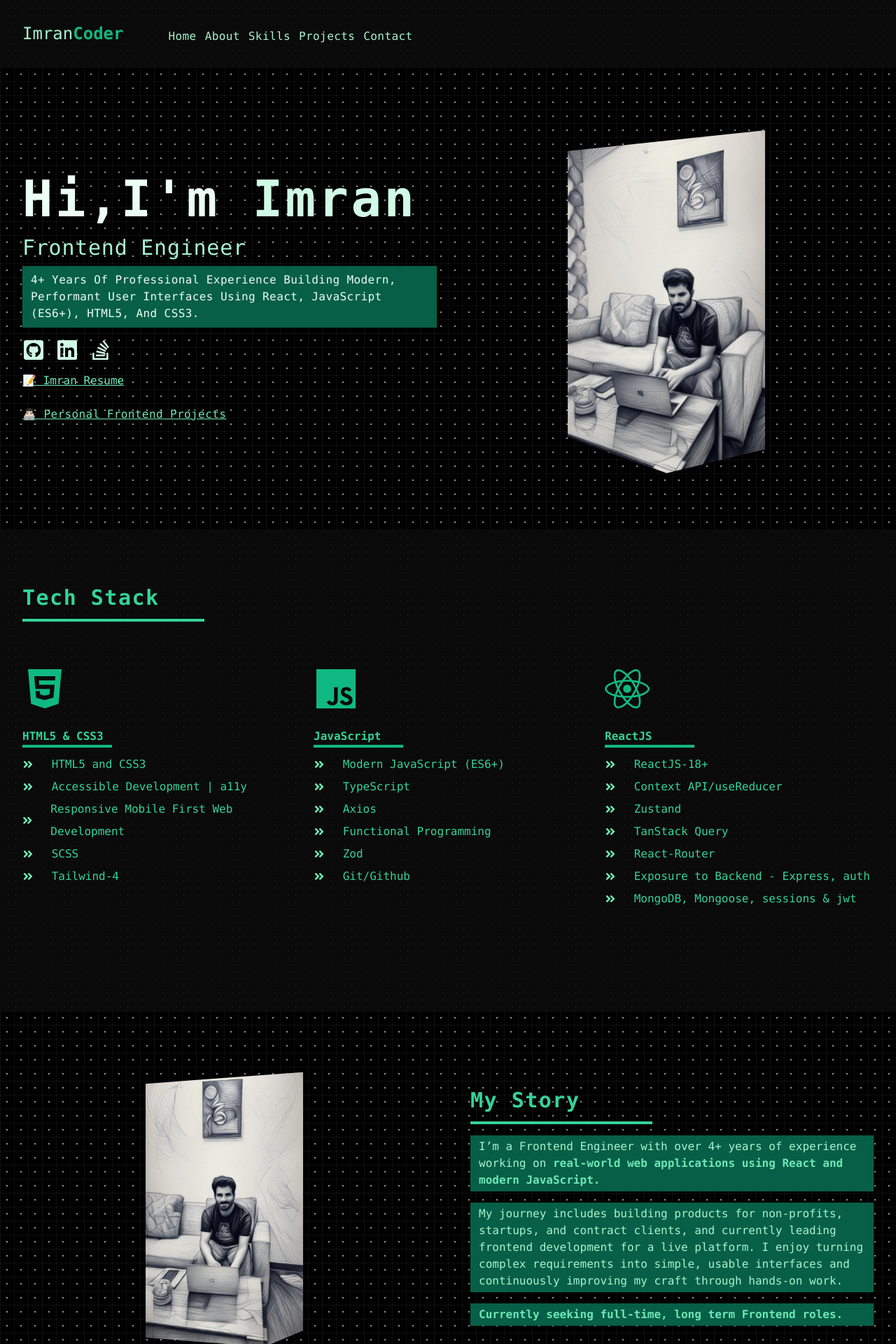
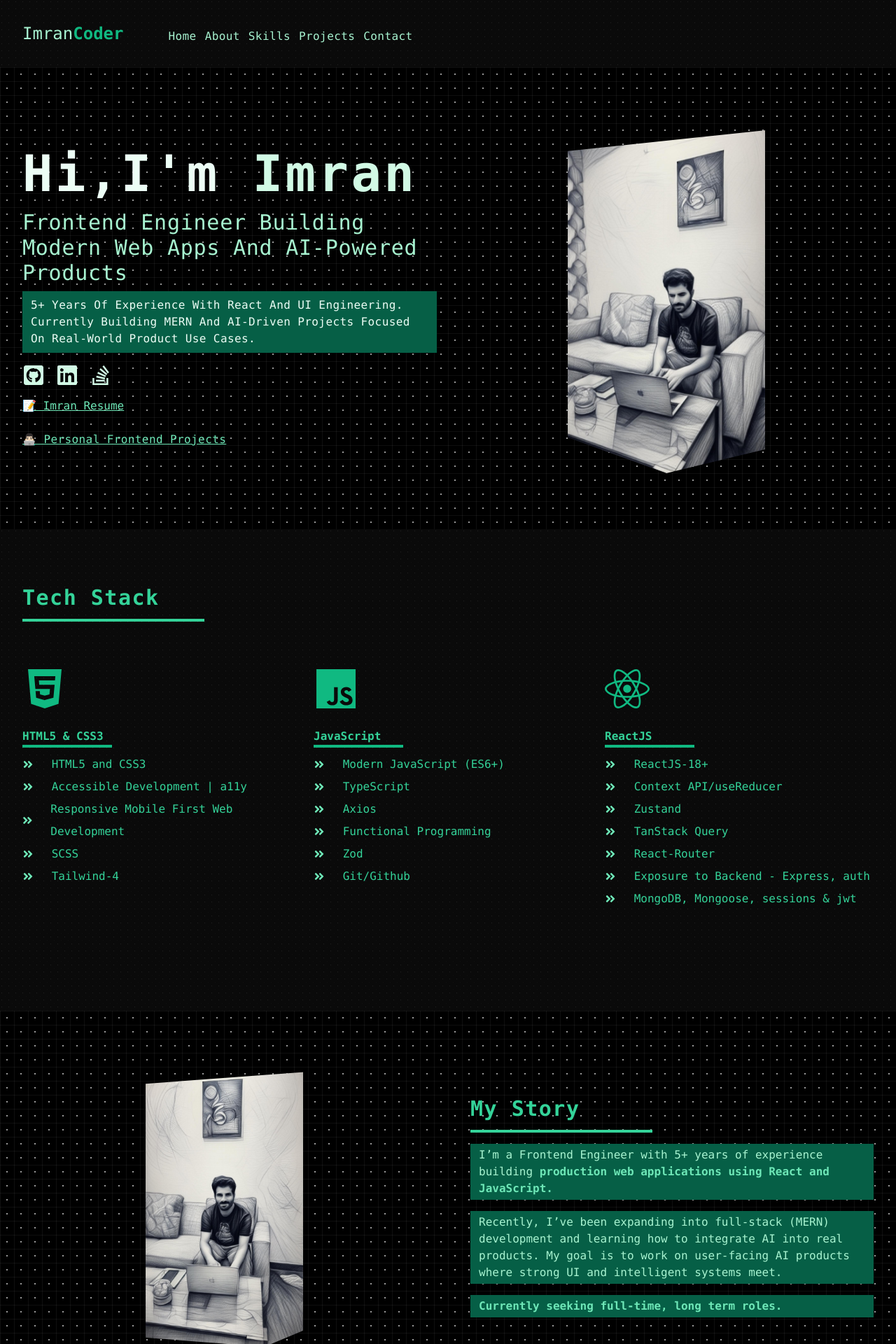
Before and after one commit to emmeiwhite/imran-portfolio-2024, a React (Vite) app: page / in a window 1280 px wide. Shown: the top 1920 px of the page at 70% size. Built offline with nearby package versions, Linux system fonts and the light colour scheme; a web font is replaced by a local one.

Commit message:
chore: about section improvement

```diff
--- a/src/components/About.jsx
+++ b/src/components/About.jsx
@@ -28,21 +28,20 @@ export default function About() {
             <SectionTitle text="My Story" />
 
             <p className="mt-4 text-emerald-200 bg-emerald-800 px-3 py-1">
-              I’m a Frontend Engineer with over 4+ years of experience working on
+              I’m a Frontend Engineer with 5+ years of experience building
               <span className="text-emerald-300 font-semibold">
                 {' '}
-                real-world web applications using React and modern JavaScript.
+                production web applications using React and JavaScript.
               </span>
             </p>
             <p className="mt-4 text-emerald-200 bg-emerald-800 px-3 py-1">
-              My journey includes building products for non-profits, startups, and contract clients,
-              and currently leading frontend development for a live platform. I enjoy turning
-              complex requirements into simple, usable interfaces and continuously improving my
-              craft through hands-on work.
+              Recently, I’ve been expanding into full-stack (MERN) development and learning how to
+              integrate AI into real products. My goal is to work on user-facing AI products where
+              strong UI and intelligent systems meet.
             </p>
             <p className="mt-4 text-emerald-200 bg-emerald-800 px-3 py-1">
               <span className="text-emerald-300 font-bold">
-                Currently seeking full-time, long term Frontend roles.
+                Currently seeking full-time, long term roles.
               </span>{' '}
             </p>
           </article>
--- a/src/components/Hero.jsx
+++ b/src/components/Hero.jsx
@@ -25,12 +25,12 @@ function Hero() {
             </h1>
 
             <p className="mt-4 text-xl sm:text-3xl text-emerald-200 capitalize tracking-wide">
-              Frontend Engineer
+              Frontend Engineer building modern web apps and AI-powered products
             </p>
 
             <p className="mt-2  capitalize tracking-wide text-emerald-50 bg-emerald-800 px-3 py-2">
-              4+ years of professional experience building modern, performant user interfaces using
-              React, JavaScript (ES6+), HTML5, and CSS3.
+              5+ years of experience with React and UI engineering. Currently building MERN and
+              AI-driven projects focused on real-world product use cases.
             </p>
 
             <div className="flex mt-4 gap-x-4">
```
